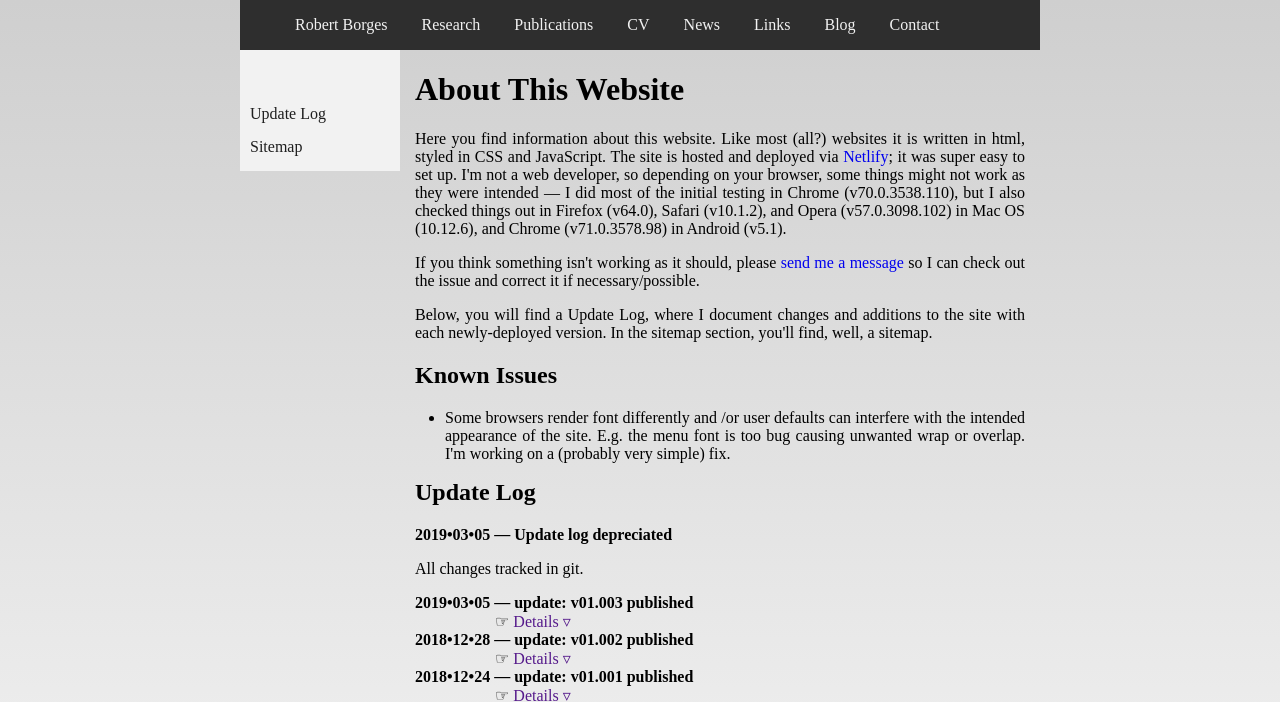
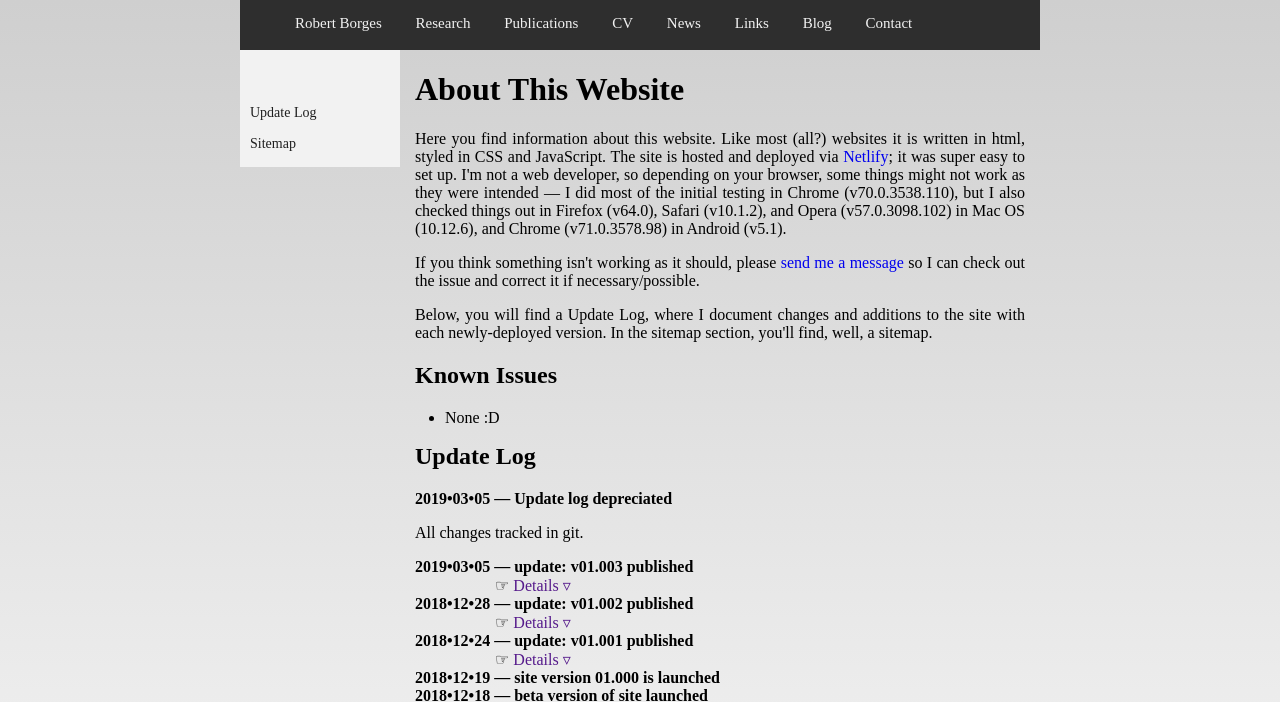
Before and after one commit to BobBorges/RobertBorgesNet, a plain HTML site: page about/index.html in a window 1280 px wide. Shown: the top 702 px of the page. Drawn offline with nearby package versions, Linux system fonts and the light colour scheme.

Commit message:
added font size declaration for sidenav and topnav to solve firefox overflow problem. erased from "known issues" section on about page.

```diff
--- a/about/index.html
+++ b/about/index.html
@@ -66,7 +66,7 @@
                             <p>Below, you will find a Update Log, where I document changes and additions to the site with each newly-deployed version. In the sitemap section, you'll find, well, a sitemap.</p>
                             <h2>Known Issues</h2>
                                 <ul class="inMainList">
-                                    <li>Some browsers render font differently and /or user defaults can interfere with the intended appearance of the site. E.g. the menu font is too bug causing unwanted wrap or overlap. I'm working on a (probably very simple) fix.</li>
+                                    <li>None :D</li>
                                 </ul>
                             <h2 id="changeLog" class="hlynk">Update Log</h2>
                             <h4 style="display: inline;"><strong>2019&bull;03&bull;05</strong> &mdash; Update log depreciated</h4>
--- a/style.css
+++ b/style.css
@@ -35,6 +35,7 @@ body{
     float:left;
     z-index: +1;
     padding:0;
+    font-size: 15px;
 }
 #topnav ul{
     list-style-type: none;
@@ -90,6 +91,7 @@ body{
     color:#333;
     width: 160px;
     padding-top: 55px;
+    font-size: 14px;/*/////////////////////////////////////*/
     }
 #sidenav > div.sidenav-items{
     display: block;
```
